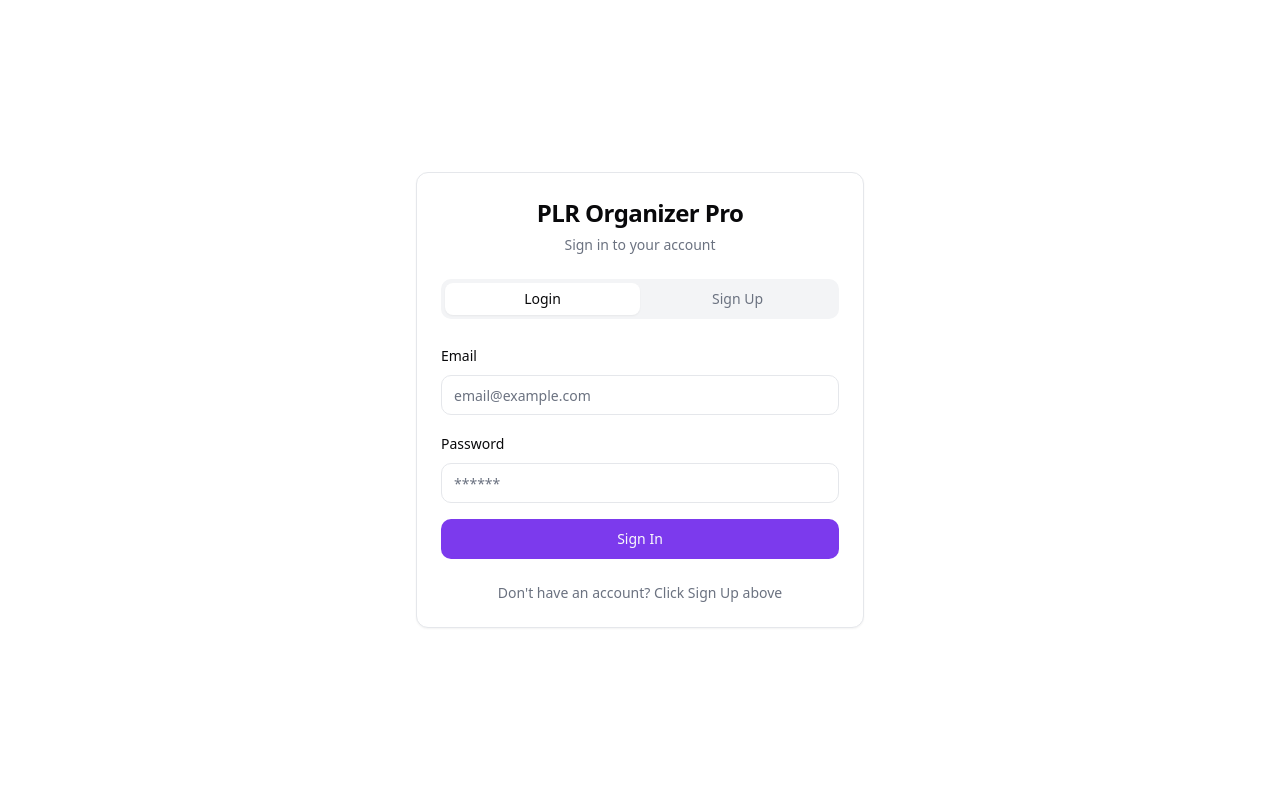
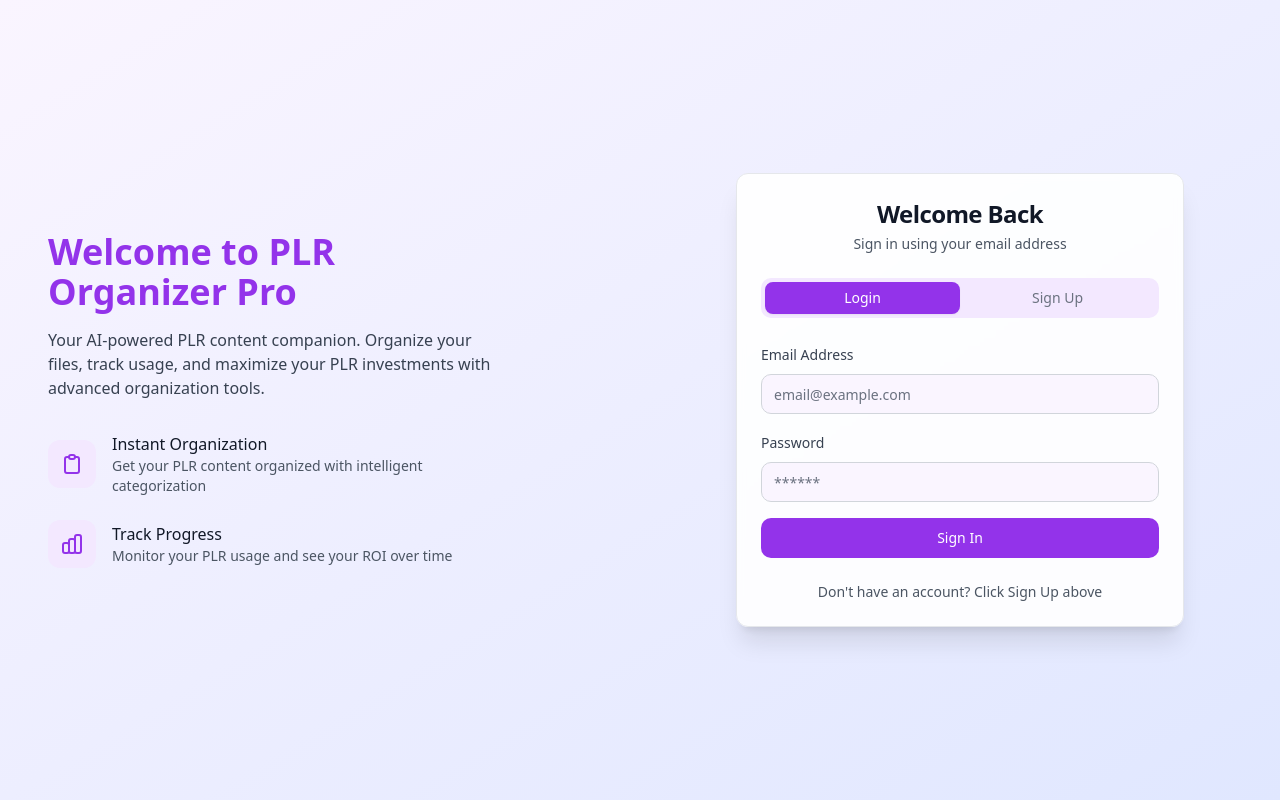
Before and after one commit to smarthome9953/plr-organizer-pro-v1, a React (Vite) app: page /auth in a window 1280 px wide. Built offline with nearby package versions, Linux system fonts and the light colour scheme.

Commit message:
Refactor: Improve Auth page UI
Improved the appearance of the authentication page to match the provided image, including visual enhancements and layout adjustments.

```diff
--- a/src/pages/Auth.tsx
+++ b/src/pages/Auth.tsx
@@ -50,19 +50,73 @@ const Auth = () => {
   };
 
   return (
-    <div className="flex items-center justify-center min-h-screen bg-background p-4">
-      <Card className="w-full max-w-md">
-        <CardHeader>
-          <CardTitle className="text-2xl text-center">PLR Organizer Pro</CardTitle>
-          <CardDescription className="text-center">
-            {activeTab === "login" ? "Sign in to your account" : "Create a new account"}
+    <div className="flex min-h-screen bg-gradient-to-br from-purple-50 to-indigo-100 dark:from-gray-900 dark:to-gray-800">
+      {/* Left side - Welcome content */}
+      <div className="hidden md:flex md:w-1/2 flex-col justify-center p-12">
+        <div className="max-w-md">
+          <h1 className="text-4xl font-bold text-purple-600 dark:text-purple-400 mb-4">
+            Welcome to PLR Organizer Pro
+          </h1>
+          <p className="text-gray-700 dark:text-gray-300 mb-8">
+            Your AI-powered PLR content companion. Organize your files, track usage, and maximize your PLR investments with advanced organization tools.
+          </p>
+
+          <div className="space-y-6">
+            <div className="flex items-center gap-4">
+              <div className="p-3 bg-purple-100 dark:bg-purple-900/30 rounded-lg">
+                <svg xmlns="http://www.w3.org/2000/svg" className="h-6 w-6 text-purple-600 dark:text-purple-400" fill="none" viewBox="0 0 24 24" stroke="currentColor">
+                  <path strokeLinecap="round" strokeLinejoin="round" strokeWidth={2} d="M9 5H7a2 2 0 00-2 2v12a2 2 0 002 2h10a2 2 0 002-2V7a2 2 0 00-2-2h-2M9 5a2 2 0 002 2h2a2 2 0 002-2M9 5a2 2 0 012-2h2a2 2 0 012 2" />
+                </svg>
+              </div>
+              <div>
+                <h3 className="font-medium text-gray-900 dark:text-white">Instant Organization</h3>
+                <p className="text-sm text-gray-600 dark:text-gray-400">Get your PLR content organized with intelligent categorization</p>
+              </div>
+            </div>
+
+            <div className="flex items-center gap-4">
+              <div className="p-3 bg-purple-100 dark:bg-purple-900/30 rounded-lg">
+                <svg xmlns="http://www.w3.org/2000/svg" className="h-6 w-6 text-purple-600 dark:text-purple-400" fill="none" viewBox="0 0 24 24" stroke="currentColor">
+                  <path strokeLinecap="round" strokeLinejoin="round" strokeWidth={2} d="M9 19v-6a2 2 0 00-2-2H5a2 2 0 00-2 2v6a2 2 0 002 2h2a2 2 0 002-2zm0 0V9a2 2 0 012-2h2a2 2 0 012 2v10m-6 0a2 2 0 002 2h2a2 2 0 002-2m0 0V5a2 2 0 012-2h2a2 2 0 012 2v14a2 2 0 01-2 2h-2a2 2 0 01-2-2z" />
+                </svg>
+              </div>
+              <div>
+                <h3 className="font-medium text-gray-900 dark:text-white">Track Progress</h3>
+                <p className="text-sm text-gray-600 dark:text-gray-400">Monitor your PLR usage and see your ROI over time</p>
+              </div>
+            </div>
+          </div>
+        </div>
+      </div>
+
+      {/* Right side - Auth form */}
+      <div className="w-full md:w-1/2 flex items-center justify-center p-6">
+        <Card className="w-full max-w-md shadow-xl bg-white/90 dark:bg-gray-950/90 backdrop-blur-sm border border-gray-200 dark:border-gray-800">
+          <CardHeader className="space-y-1">
+            <CardTitle className="text-2xl font-bold text-center text-gray-900 dark:text-gray-100">
+              {activeTab === "login" ? "Welcome Back" : "Create an Account"}
+            </CardTitle>
+            <CardDescription className="text-center text-gray-600 dark:text-gray-400">
+              {activeTab === "login"
+                ? "Sign in using your email address"
+                : "Sign up to start organizing your PLR content"}
             </CardDescription>
           </CardHeader>
           <CardContent>
             <Tabs value={activeTab} onValueChange={setActiveTab} className="w-full">
-            <TabsList className="grid w-full grid-cols-2 mb-6">
-              <TabsTrigger value="login">Login</TabsTrigger>
-              <TabsTrigger value="signup">Sign Up</TabsTrigger>
+              <TabsList className="grid w-full grid-cols-2 mb-6 bg-purple-100 dark:bg-gray-800">
+                <TabsTrigger
+                  value="login"
+                  className="data-[state=active]:bg-purple-600 data-[state=active]:text-white dark:data-[state=active]:bg-purple-700"
+                >
+                  Login
+                </TabsTrigger>
+                <TabsTrigger
+                  value="signup"
+                  className="data-[state=active]:bg-purple-600 data-[state=active]:text-white dark:data-[state=active]:bg-purple-700"
+                >
+                  Sign Up
+                </TabsTrigger>
               </TabsList>
 
               <Form {...form}>
@@ -72,12 +126,13 @@ const Auth = () => {
                     name="email"
                     render={({ field }) => (
                       <FormItem>
-                      <FormLabel>Email</FormLabel>
+                        <FormLabel className="text-gray-700 dark:text-gray-300">Email Address</FormLabel>
                         <FormControl>
                           <Input
                             placeholder="email@example.com"
                             type="email"
                             autoComplete="email"
+                            className="bg-purple-50 dark:bg-gray-800 border-gray-300 dark:border-gray-700 focus:border-purple-500 focus:ring-purple-500"
                             {...field}
                             disabled={isLoading}
                           />
@@ -92,12 +147,13 @@ const Auth = () => {
                     name="password"
                     render={({ field }) => (
                       <FormItem>
-                      <FormLabel>Password</FormLabel>
+                        <FormLabel className="text-gray-700 dark:text-gray-300">Password</FormLabel>
                         <FormControl>
                           <Input
                             placeholder="******"
                             type="password"
                             autoComplete={activeTab === "login" ? "current-password" : "new-password"}
+                            className="bg-purple-50 dark:bg-gray-800 border-gray-300 dark:border-gray-700 focus:border-purple-500 focus:ring-purple-500"
                             {...field}
                             disabled={isLoading}
                           />
@@ -107,14 +163,22 @@ const Auth = () => {
                     )}
                   />
 
-                <Button type="submit" className="w-full" disabled={isLoading}>
-                  {isLoading ? "Please wait..." : activeTab === "login" ? "Sign In" : "Create Account"}
+                  <Button
+                    type="submit"
+                    className="w-full bg-purple-600 hover:bg-purple-700 text-white"
+                    disabled={isLoading}
+                  >
+                    {isLoading
+                      ? "Please wait..."
+                      : activeTab === "login"
+                        ? "Sign In"
+                        : "Create Account"}
                   </Button>
                 </form>
               </Form>
             </Tabs>
           </CardContent>
-        <CardFooter className="flex justify-center text-sm text-muted-foreground">
+          <CardFooter className="flex justify-center text-sm text-gray-600 dark:text-gray-400">
             {activeTab === "login" ? (
               <p>Don't have an account? Click Sign Up above</p>
             ) : (
@@ -123,6 +187,7 @@ const Auth = () => {
           </CardFooter>
         </Card>
       </div>
+    </div>
   );
 };
 
--- a/src/pages/Index.tsx
+++ b/src/pages/Index.tsx
@@ -1,45 +1,20 @@
 
 import React from 'react';
-import Header from '@/components/Header';
-import FolderNavigation from '@/components/FolderNavigation';
-import ScannerControls from '@/components/ScannerControls';
-import ScanProgressBar from '@/components/ScanProgressBar';
-import ResultsDisplay from '@/components/ResultsDisplay';
-import Footer from '@/components/Footer';
-import { ThemeProvider } from '@/context/ThemeContext';
-import { FileExplorerProvider } from '@/context/FileExplorerContext';
 import { ThemeToggle } from '@/components/Header';
 
 const Index = () => {
   return (
-    <ThemeProvider>
-      <FileExplorerProvider>
-        <div className="flex flex-col min-h-screen h-screen overflow-hidden">
-          <Header />
-          <div className="absolute right-4 top-4 z-10">
-            <ThemeToggle />
-          </div>
+    <div className="container mx-auto px-4 py-8">
+      <div className="flex justify-between items-center mb-8">
+        <h1 className="text-3xl font-bold">PLR Organizer Pro</h1>
+        <ThemeToggle />
+      </div>
 
-          <div className="flex-1 flex overflow-hidden">
-            {/* Left sidebar - Folder Navigation */}
-            <div className="w-64 hidden md:block overflow-y-auto">
-              <FolderNavigation />
-            </div>
-
-            {/* Main content area */}
-            <div className="flex-1 flex flex-col overflow-hidden">
-              <ScannerControls />
-              <ScanProgressBar />
-              <div className="flex-1 overflow-auto">
-                <ResultsDisplay />
-              </div>
-            </div>
-          </div>
-
-          <Footer />
-        </div>
-      </FileExplorerProvider>
-    </ThemeProvider>
+      <div className="bg-card text-card-foreground rounded-lg border p-6">
+        <h2 className="text-2xl font-semibold mb-4">Welcome to your dashboard</h2>
+        <p>Start organizing your PLR content today.</p>
+      </div>
+    </div>
   );
 };
 
```
Lines whose indentation alone changed are shown as unchanged.
